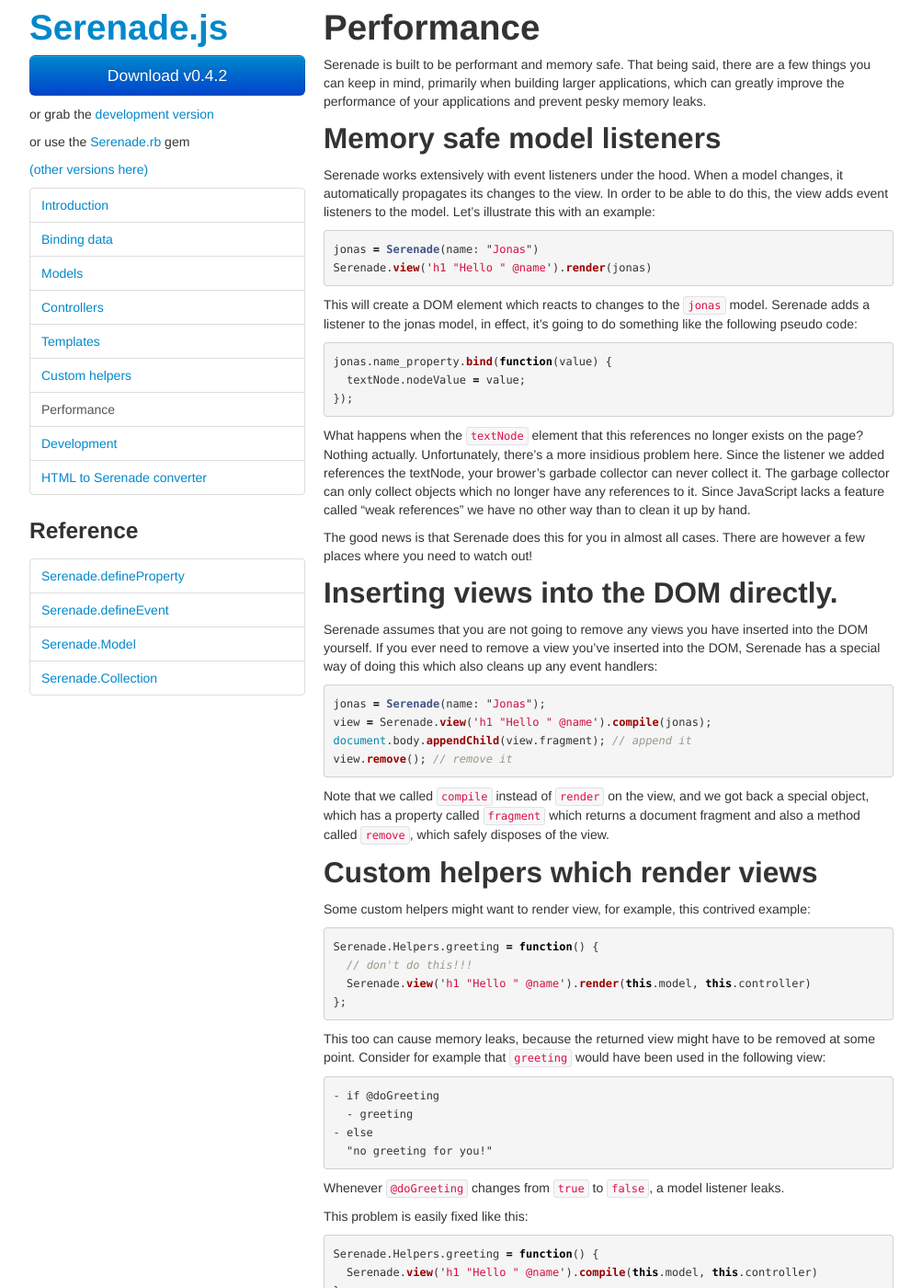
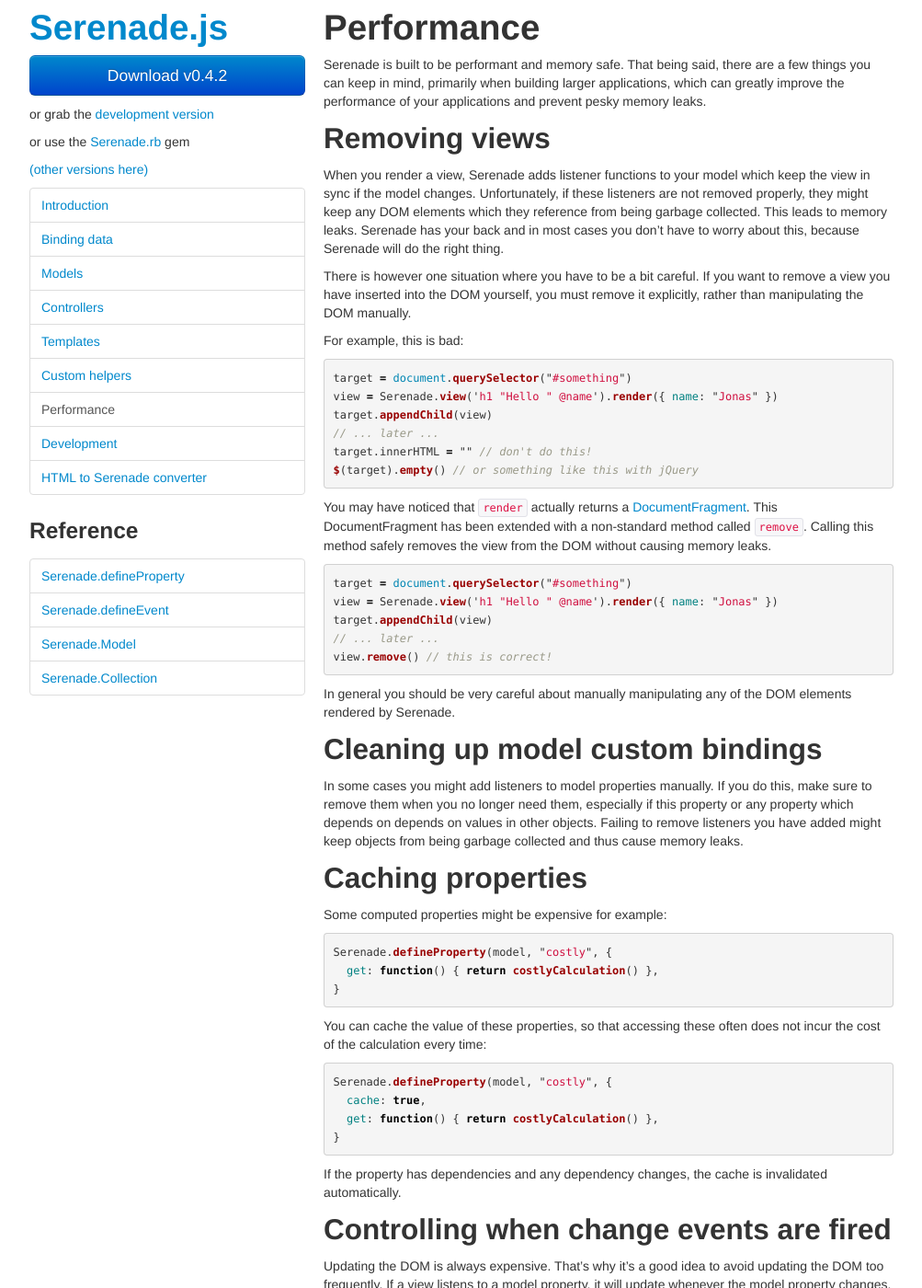
Before and after one commit to varvet/serenade.js, a Jekyll site: the page built from performance.md, in a window 1280 px wide and 1400 px high. Shown: the whole window at 92% size, without its empty margins (138-1141 px from the left). Built offline with Jekyll 4.4.1, drawn with Linux system fonts in a browser that asks for light colours; Markdown is read by kramdown in place of the engine named in the settings; some of the changed text lies outside the part shown.

Commit message:
Improve performance docs

````diff
--- a/performance.md
+++ b/performance.md
@@ -8,98 +8,53 @@ a few things you can keep in mind, primarily when building larger applications,
 which can greatly improve the performance of your applications and prevent
 pesky memory leaks.
 
-## Memory safe model listeners
+## Removing views
 
-Serenade works extensively with event listeners under the hood. When a model
-changes, it automatically propagates its changes to the view. In order to be
-able to do this, the view adds event listeners to the model. Let's illustrate
-this with an example:
+When you render a view, Serenade adds listener functions to your model which
+keep the view in sync if the model changes. Unfortunately, if these listeners
+are not removed properly, they might keep any DOM elements which they reference
+from being garbage collected. This leads to memory leaks. Serenade has your
+back and in most cases you don't have to worry about this, because Serenade
+will do the right thing.
+
+There is however one situation where you have to be a bit careful. If you want
+to remove a view you have inserted into the DOM yourself, you must remove it
+explicitly, rather than manipulating the DOM manually.
+
+For example, this is bad:
 
 ``` javascript
-jonas = Serenade(name: "Jonas")
-Serenade.view('h1 "Hello " @name').render(jonas)
+target = document.querySelector("#something")
+view = Serenade.view('h1 "Hello " @name').render({ name: "Jonas" })
+target.appendChild(view)
+// ... later ...
+target.innerHTML = "" // don't do this!
+$(target).empty() // or something like this with jQuery
 ```
 
-This will create a DOM element which reacts to changes to the `jonas` model.
-Serenade adds a listener to the jonas model, in effect, it's going to do
-something like the following pseudo code:
+You may have noticed that `render` actually returns a [DocumentFragment][frag].
+This DocumentFragment has been extended with a non-standard method called
+`remove`. Calling this method safely removes the view from the DOM without
+causing memory leaks.
 
 ``` javascript
-jonas.name_property.bind(function(value) {
-  textNode.nodeValue = value;
-});
+target = document.querySelector("#something")
+view = Serenade.view('h1 "Hello " @name').render({ name: "Jonas" })
+target.appendChild(view)
+// ... later ...
+view.remove() // this is correct!
 ```
 
-What happens when the `textNode` element that this references no longer exists
-on the page? Nothing actually. Unfortunately, there's a more insidious problem
-here. Since the listener we added references the textNode, your brower's
-garbade collector can never collect it. The garbage collector can only collect
-objects which no longer have any references to it. Since JavaScript lacks a
-feature called "weak references" we have no other way than to clean it up by
-hand.
-
-The good news is that Serenade does this for you in almost all cases. There are
-however a few places where you need to watch out!
-
-## Inserting views into the DOM directly.
-
-Serenade assumes that you are not going to remove any views you have inserted
-into the DOM yourself. If you ever need to remove a view you've inserted into
-the DOM, Serenade has a special way of doing this which also cleans up any event
-handlers:
-
-``` javascript
-jonas = Serenade(name: "Jonas");
-view = Serenade.view('h1 "Hello " @name').compile(jonas);
-document.body.appendChild(view.fragment); // append it
-view.remove(); // remove it
-```
-
-Note that we called `compile` instead of `render` on the view, and we got back
-a special object, which has a property called `fragment` which returns a
-document fragment and also a method called `remove`, which safely disposes of
-the view.
-
-## Custom helpers which render views
-
-Some custom helpers might want to render view, for example, this contrived
-example:
-
-``` javascript
-Serenade.Helpers.greeting = function() {
-  // don't do this!!!
-  Serenade.view('h1 "Hello " @name').render(this.model, this.controller)
-};
-```
-
-This too can cause memory leaks, because the returned view might have to be
-removed at some point. Consider for example that `greeting` would have been
-used in the following view:
-
-```
-- if @doGreeting
-  - greeting
-- else
-  "no greeting for you!"
-```
-
-Whenever `@doGreeting` changes from `true` to `false`, a model listener
-leaks.
-
-This problem is easily fixed like this:
-
-``` javascript
-Serenade.Helpers.greeting = function() {
-  Serenade.view('h1 "Hello " @name').compile(this.model, this.controller)
-};
-```
-
-Again, using `compile` fixes the memory leak.
+In general you should be very careful about manually manipulating any of the
+DOM elements rendered by Serenade.
 
 ## Cleaning up model custom bindings
 
-If you have bound listeners to models, you need to make sure that they are
-removed properly.
+In some cases you might add listeners to model properties manually. If you do
+this, make sure to remove them when you no longer need them, especially if this
+property or any property which depends on depends on values in other objects.
+Failing to remove listeners you have added might keep objects from being
+garbage collected and thus cause memory leaks.
 
 ## Caching properties
 
@@ -159,7 +114,8 @@ changes to a property can be animated smoothly.
 
 Before you can do this though, you'll need to shim `requestAnimationFrame`
 since it isn't available in any browsers without a vendor prefix yet. See the
-MDN docs for [requestAnimationFrame][1] and [cancelAnimationFrame][2].
+MDN docs for [requestAnimationFrame][request] and
+[cancelAnimationFrame][cancel].
 
 Once you've done this, you can now specify the `animate` option like this:
 
````
Also changed, not shown: other parts of performance.md (+3 -2 lines).
